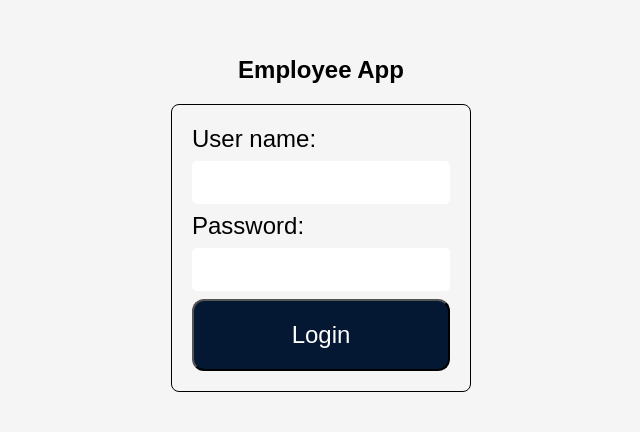
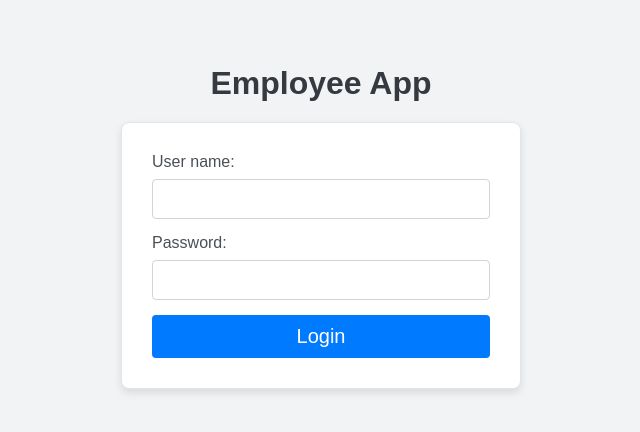
Before and after one commit to gabrielandreato/DeveloperEvaluation.Frontend.Employee, a React (Create React App) app: page / in a window 1280 px wide. Shown: the part 186-618 px from the top of the page, without its empty margins (319-959 px from the left). Built offline with nearby package versions, Linux system fonts and the light colour scheme.

Commit message:
Implemented edition functionality for employees

```diff
--- /dev/null
+++ b/src/functions/enumFunctions.ts
@@ -0,0 +1,10 @@
+import {RoleEnum} from "../common/constants/RoleEnum";
+
+export function getRoleEnumValue(roleText: string): number {
+    for (const [key, value] of Object.entries(RoleEnum)) {
+        if (key.toLowerCase() === roleText.toLowerCase()) {
+            return value as number;
+        }
+    }
+    throw new Error(`Invalid role: ${roleText}`);
+}
--- a/src/interfaces/request/CreateUserRequest.ts
+++ b/src/interfaces/request/CreateUserRequest.ts
@@ -3,14 +3,14 @@ import {RoleEnum} from "../../common/constants/RoleEnum";
 
 export interface CreateUserRequest {
     userName: string;
-    password: string;
-    rePassword: string;
+    password?: string;
+    rePassword?: string;
     firstName: string;
     lastName: string;
     email: string;
     documentNumber: string;
     phoneNumbers: CreatePhoneNumberRequest[];
     managerId?: number;
-    dateOfBirth: Date;
+    dateOfBirth: string;
     role: number;
 }
--- a/src/interfaces/response/UserResponse.ts
+++ b/src/interfaces/response/UserResponse.ts
@@ -11,7 +11,7 @@ export interface UserResponse {
     documentNumber: string;
     managerId?: number;
     manager?: UserResponse;
-    dateOfBirth: Date;
-    role: string;
+    dateOfBirth: string;
+    role: number;
     phoneNumbers: PhoneNumberResponse[];
 }
--- a/src/pages/Employee/AddEmployee/index.tsx
+++ b/src/pages/Employee/AddEmployee/index.tsx
@@ -1,10 +1,11 @@
-import { useState } from 'react';
+import {useState, useEffect, use} from 'react';
 import styles from './AddEmployee.module.scss';
-import {RoleEnum} from "../../../common/constants/RoleEnum";
-import {CreateUserRequest} from "../../../interfaces/request/CreateUserRequest";
-import {CreatePhoneNumberRequest} from "../../../interfaces/request/CreatePhoneNumberRequest";
+import { RoleEnum } from "../../../common/constants/RoleEnum";
+import { CreateUserRequest } from "../../../interfaces/request/CreateUserRequest";
+import { CreatePhoneNumberRequest } from "../../../interfaces/request/CreatePhoneNumberRequest";
 import UserService from "../../../services/userService";
-import {useNavigate} from "react-router-dom";
+import { useNavigate, useParams } from "react-router-dom";
+import {getRoleEnumValue} from "../../../functions/enumFunctions";
 
 export default function AddEmployee() {
     const [form, setForm] = useState<CreateUserRequest>({
@@ -17,29 +18,53 @@ export default function AddEmployee() {
         documentNumber: '',
         phoneNumbers: [],
         managerId: undefined,
-        dateOfBirth: new Date(),
+        dateOfBirth: '',
         role: 1,
     });
 
+    const { id } = useParams();
     const navigate = useNavigate();
 
     const [newPhoneNumber, setNewPhoneNumber] = useState('');
+    const [newPhoneType, setNewPhoneType] = useState('');
+
+    useEffect(() => {
+        const fetchUser = async () => {
+            if (id) {
+                try {
+                    const userData = await UserService.get(parseInt(id));
+                    if (userData) {
+                        setForm({
+                            userName: userData.userName,
+                            firstName: userData.firstName,
+                            lastName: userData.lastName,
+                            password: '',
+                            rePassword: '',
+                            dateOfBirth: userData.dateOfBirth,
+                            email: userData.email,
+                            role: userData.role,
+                            managerId: userData.managerId,
+                            phoneNumbers: userData.phoneNumbers,
+                            documentNumber: userData.documentNumber
+                        });
+                    }
+                } catch (error) {
+                    console.error("Failed to fetch user data:", error);
+                }
+            }
+        };
+        fetchUser();
+    }, [id]);
+
+
 
     const handleChange = (e: React.ChangeEvent<HTMLInputElement | HTMLSelectElement>) => {
         const { name, value } = e.target;
         setForm(prevState => ({
             ...prevState,
-            [name]: value
+            [name]: Number(value)
         }));
     };
-
-    const handlePhoneNumberChange = (index: number, value: string) => {
-        const newPhoneNumbers = [...form.phoneNumbers];
-        newPhoneNumbers[index].number = value;
-        setForm({ ...form, phoneNumbers: newPhoneNumbers });
-    };
-
-    const [newPhoneType, setNewPhoneType] = useState('');
 
     const handleAddPhoneNumber = () => {
         if (newPhoneNumber.trim() !== "") {
@@ -67,8 +92,14 @@ export default function AddEmployee() {
     const handleSubmit = async (event: any) => {
         event.preventDefault();
         try {
-            const response = await UserService.create(form);
-            navigate('/manage-employees')
+            if (id === null || id === undefined) {
+                await UserService.create(form);
+                navigate('/employee/manage');
+            }
+            else {
+                await UserService.update(id!, form);
+                navigate('/employee/manage');
+            }
         } catch (error) {
             console.error("Error creating user:", error);
         }
@@ -76,7 +107,7 @@ export default function AddEmployee() {
 
     return (
         <div className={`${styles.container}`}>
-            <h2 className={styles.mb4}>Add New Employee</h2>
+            <h2 className={styles.mb4}>{id ? 'Edit Employee' : 'Add New Employee'}</h2>
             <form onSubmit={handleSubmit}>
                 <div className={styles.formGroup}>
                     <label htmlFor="userName">User Name</label>
@@ -168,8 +199,8 @@ export default function AddEmployee() {
                         type="date"
                         id="dateOfBirth"
                         name="dateOfBirth"
-                        value={form.dateOfBirth.toISOString().split('T')[0]}
-                        onChange={(e) => setForm({...form, dateOfBirth: new Date(e.target.value)})}
+                        value={form.dateOfBirth.split('T')[0]}
+                        onChange={(e) => setForm({...form})}
                         className={styles.formControl} />
                 </div>
 
@@ -213,17 +244,17 @@ export default function AddEmployee() {
                         <tbody>
                         {form.phoneNumbers.map((phoneNumber, index) => (
                             <tr key={index}>
+                                <td>{phoneNumber.number}</td>
                                 <td>
                                     <button type="button" onClick={() => handleRemovePhoneNumber(index)} className={`${styles.btn} ${styles.btnDanger}`}>Delete</button>
                                 </td>
-                                <td>{phoneNumber.number}</td>
                             </tr>
                         ))}
                         </tbody>
                     </table>
                 )}
 
-                <button type="submit" className={styles.btn}>Add Employee</button>
+                <button type="submit" className={styles.btn}>{id ? 'Update Employee' : 'Add Employee'}</button>
             </form>
         </div>
     );
--- a/src/pages/Employee/index.tsx
+++ b/src/pages/Employee/index.tsx
@@ -29,8 +29,7 @@ export default function ManageEmployees() {
     };
 
     const handleEdit = (userId:  number) => {
-
-        console.log('Edit user', userId);
+        navigate("/employee/edit/" + userId);
     };
 
     const handleDelete = (userId: number) => {
--- a/src/pages/Login/Login.module.scss
+++ b/src/pages/Login/Login.module.scss
@@ -4,38 +4,69 @@
   height: 100vh;
   align-items: center;
   justify-content: center;
+  background-color: #f1f3f5;
+  padding: 20px;
 }
+
+.title {
+  margin-bottom: 20px;
+  font-weight: bold;
+  font-size: 2rem;
+  color: #343a40;
+}
+
 .form {
   display: flex;
   flex-direction: column;
-  max-width: 300px;
-  border: black solid 1px;
+  align-items: center;
+  max-width: 400px;
+  width: 100%;
+  border: 1px solid #e3e4e8;
   border-radius: 8px;
-  padding: 20px;
+  padding: 30px;
+  background-color: #ffffff;
+  box-shadow: 0 4px 8px rgba(0, 0, 0, 0.1);
 }
 
-.form input, label{
-  margin: 0 0 8px 0;
-  font-size: 24px;
+.formGroup {
+  width: 100%;
+  margin-bottom: 15px;
 }
 
-.form input {
-  border: none;
-  border-radius: 5px;
-  font-size: 20px;
-  outline: #1a95f0;
-  transition: 2s ease-in-out;
-  padding: 10px 20px;
+.label {
+  margin-bottom: 8px;
+  display: block;
+  font-size: 1rem;
+  color: #495057;
+}
+
+.input {
+  width: 100%;
+  padding: 10px;
+  font-size: 1rem;
+  color: #495057;
+  border: 1px solid #ced4da;
+  border-radius: 4px;
+  transition: border-color 0.2s ease;
+
   &:focus {
-    outline: 2px solid #1a95f0;
+    border-color: #80bdff;
+    outline: 0;
   }
 }
 
-.form button {
-  background-color: #041833;
-  border-radius: 12px;
-  color: white;
+.button {
+  width: 100%;
+  background-color: #007bff;
+  border: none;
+  border-radius: 4px;
+  padding: 10px 0;
+  font-size: 1.25rem;
+  color: #ffffff;
   cursor: pointer;
-  font-size: 24px;
-  padding: 20px 50px;
+  transition: background-color 0.2s ease;
+
+  &:hover {
+    background-color: #0056b3;
+  }
 }
--- a/src/pages/Login/index.tsx
+++ b/src/pages/Login/index.tsx
@@ -2,15 +2,14 @@ import styles from './Login.module.scss';
 import useLogin from "./useLogin";
 
 export default function Login() {
-
-   const { onLogin,username, setUsername, password, setPassword} = useLogin();
+    const { onLogin, username, setUsername, password, setPassword } = useLogin();
 
     return (
-        <>
-            <div className={styles.container}>
-                <h2>Employee App</h2>
-                <form className={styles.form} onSubmit={onLogin}>
-                    <label htmlFor="username">User name:</label>
+        <div className={styles.container}>
+            <h2 className={styles.title}>Employee App</h2>
+            <form className={styles.form} onSubmit={onLogin}>
+                <div className={styles.formGroup}>
+                    <label htmlFor="username" className={styles.label}>User name:</label>
                     <input
                         className={styles.input}
                         id="username"
@@ -19,8 +18,10 @@ export default function Login() {
                         value={username}
                         onChange={e => setUsername(e.target.value)}
                     />
+                </div>
 
-                    <label className={styles.label} htmlFor="password">Password:</label>
+                <div className={styles.formGroup}>
+                    <label htmlFor="password" className={styles.label}>Password:</label>
                     <input
                         className={styles.input}
                         id="password"
@@ -29,10 +30,10 @@ export default function Login() {
                         value={password}
                         onChange={e => setPassword(e.target.value)}
                     />
+                </div>
 
-                    <button className={styles.button} type="submit">Login</button>
-                </form>
-            </div>
-        </>
+                <button className={styles.button} type="submit">Login</button>
+            </form>
+        </div>
     );
 }
--- a/src/routes.tsx
+++ b/src/routes.tsx
@@ -22,6 +22,7 @@ export default function Router() {
                 <Route path="/employee" element={<PrivateRoute><DefaultPage /></PrivateRoute>}>
                     <Route path="manage" element={<ManageEmployees />} />
                     <Route path="add" element={<AddEmployee />} />
+                    <Route path="edit/:id"  element={<AddEmployee />} />
                 </Route>
             </Routes>
         </BrowserRouter>
```
Also changed, not shown: src/services/userService.ts (+12 -4 lines).
